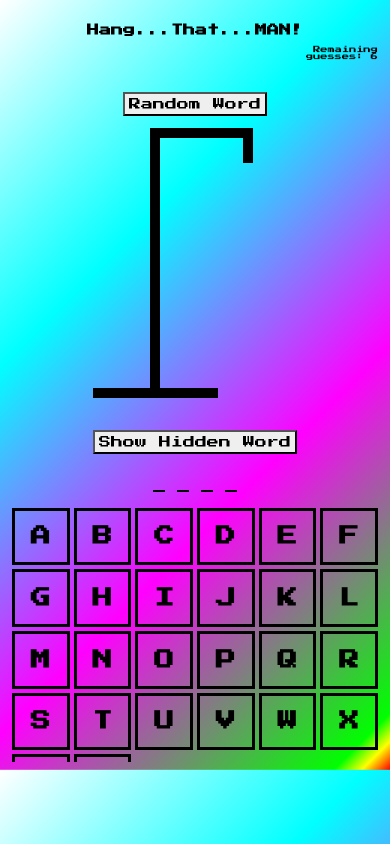
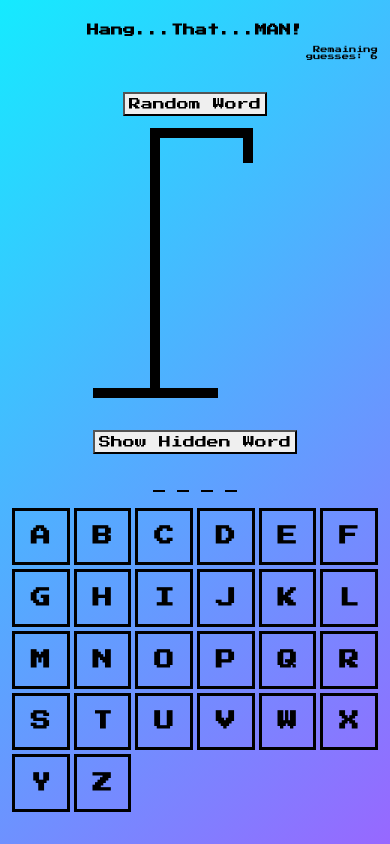
Before and after one commit to keithhetrick/hangThatMan, a React (Create React App) app: page / in a window 390 px wide. Built offline with nearby package versions, Linux system fonts and the light colour scheme.

Commit message:
responsiveness -- character & gallows UPDATED

```diff
--- a/src/Keyboard.module.css
+++ b/src/Keyboard.module.css
@@ -40,51 +40,10 @@
   overflow-y: scroll;
   align-items: center;
 }
-/* } */
 
-/* keyboard on mobile - bp 1 */
-/* @media (max-width: 850px) {
-  .keyboard__div {
-    grid-template-columns: repeat(9, 1fr);
-  }
-} */
-
-/* keyboard on mobile - bp 2 */
+/* keyboard on mobile */
 @media (max-width: 720px) {
   .keyboard__div {
     grid-template-columns: repeat(6, 1fr);
-    overflow-x: scroll;
-    overflow-y: scroll;
-    height: 250px;
   }
 }
-
-/* keyboard on mobile - bp 3 */
-@media (max-width: 600px) {
-  .keyboard__div {
-    grid-template-columns: repeat(6, 1fr);
-    overflow-x: scroll;
-    overflow-y: scroll;
-    height: 250px;
-  }
-}
-
-/* keyboard on mobile - bp 4 */
-@media (max-width: 412px) {
-  .keyboard__div {
-    grid-template-columns: repeat(6, 1fr);
-    overflow-x: scroll;
-    overflow-y: scroll;
-    /* height: 230px; */
-  }
-}
-
-/* keyboard on mobile - bp 4 */
-@media (max-width: 375px) {
-  .keyboard__div {
-    grid-template-columns: repeat(6, 1fr);
-    overflow-x: scroll;
-    overflow-y: scroll;
-    height: 230px;
-  }
-}
--- a/src/index.css
+++ b/src/index.css
@@ -126,7 +126,7 @@ body {
 
   /* moving background on mobile */
   body {
-    background-size: 100% 100%;
+    background-size: 100% 100% 100% 100%;
   }
 
   /* remaining__guesses on mobile */
@@ -143,7 +143,6 @@ body {
   /* guessed__letter on mobile */
   #guessed__letter {
     font-size: 1.2rem;
-    /* font-variant: all-petite-caps; */
   }
 
   /* title__div on mobile */
```
